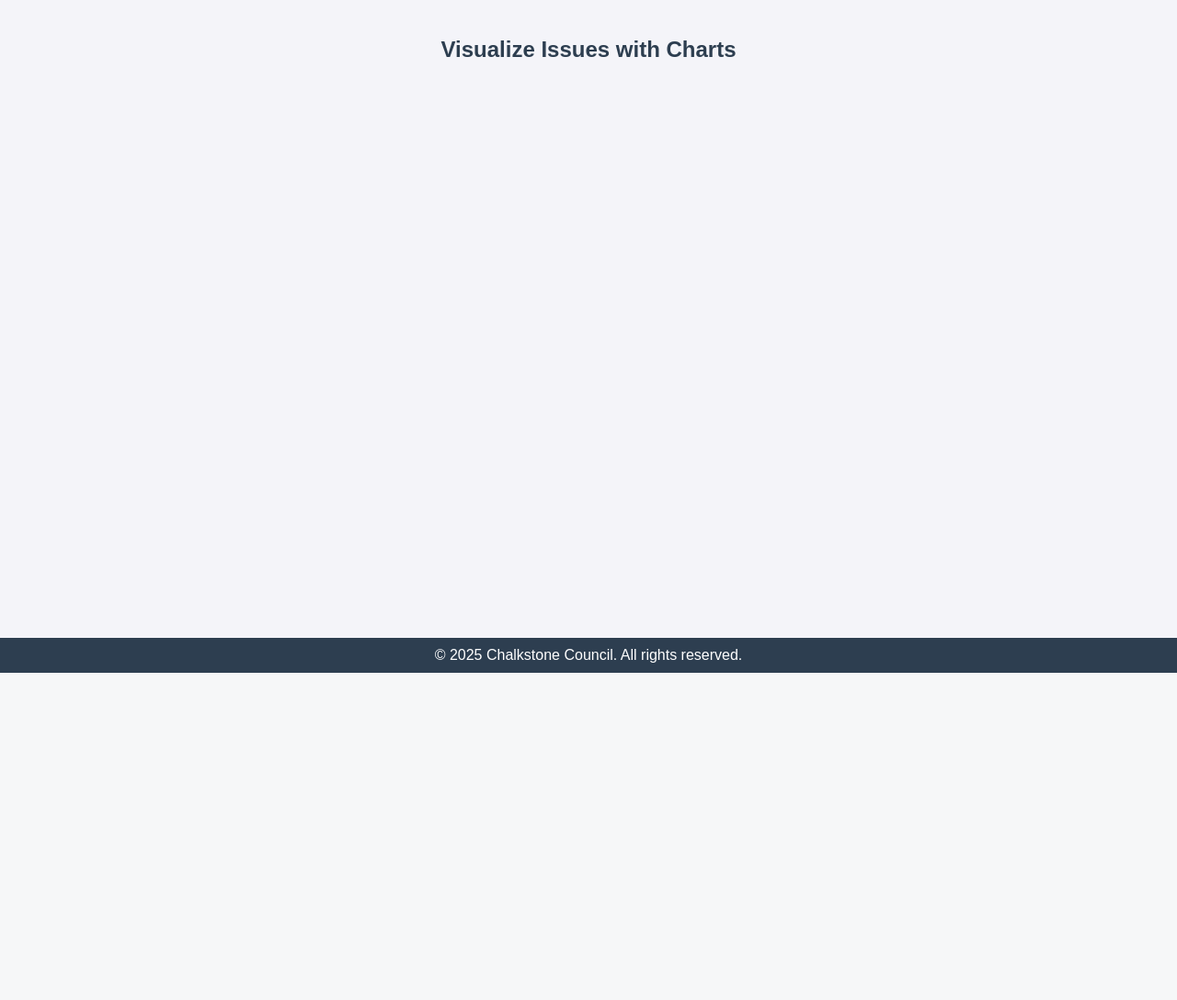
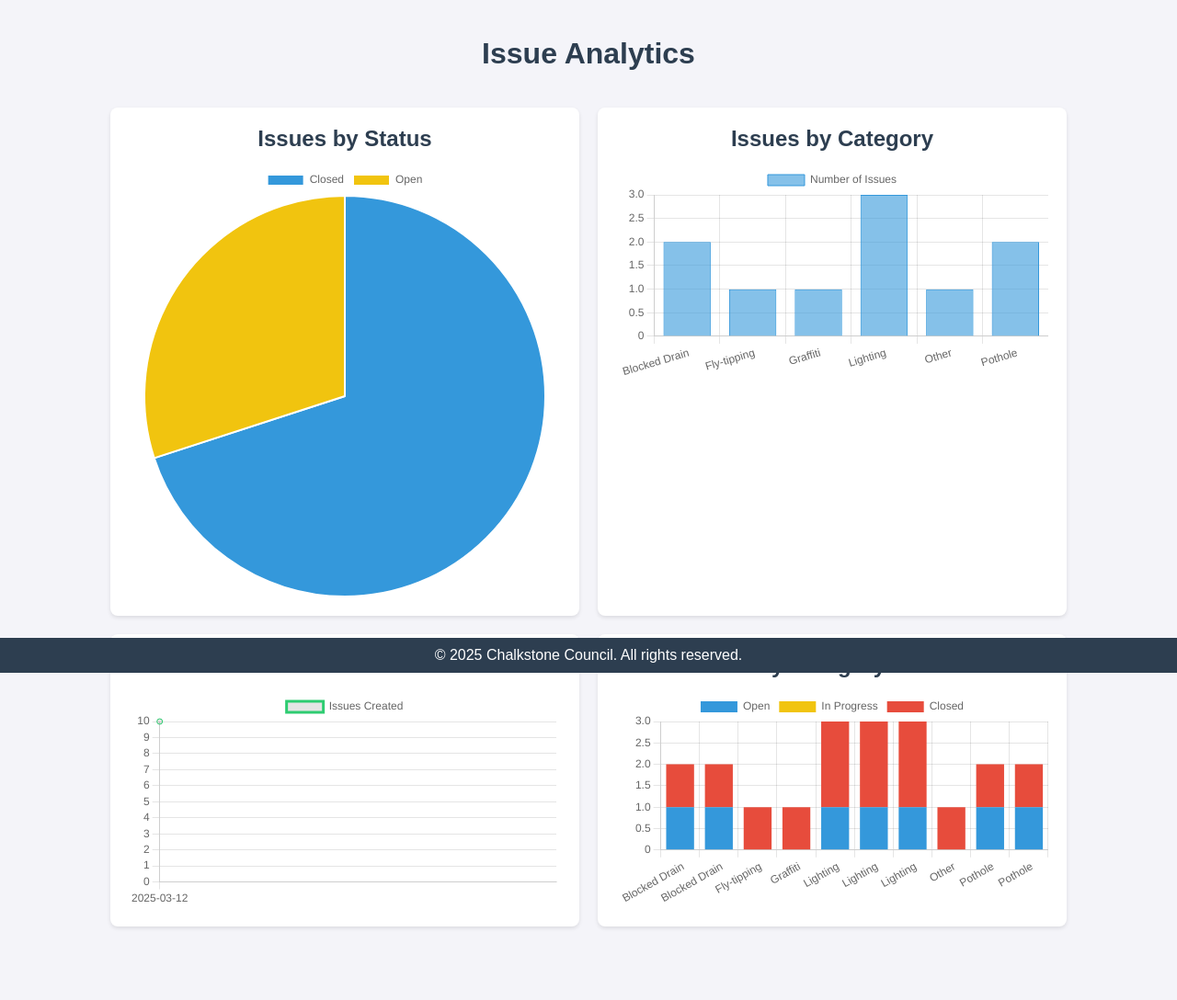
Before and after one commit to ECM3432/Chalkstone-Council, a Django app: page /analytics/charts/ in a window 1280 px wide. Shown: the part 68-1156 px from the top of the page at 92% size. Before the commit the page ends 800 px from the top, so only its background shows below. Run offline with Django 5.2, Linux system fonts and the light colour scheme; data comes from the database, SQL or seed files in the repository; a map, chart or similar area stays blank.

Commit message:
Create templates and styling for analytics

```diff
--- a/analytics/static/analytics/style.css
+++ b/analytics/static/analytics/style.css
@@ -208,3 +208,43 @@
 .issues-table tr:nth-child(even) {
     background-color: #f9f9f9;
 }
+
+/* General styling for the analytics charts page */
+/* Header styling specific to analytics pages */
+.dashboard-header {
+    text-align: center;
+    padding: 30px 20px;
+    color: #2d3e50;
+    background: none;
+}
+
+/* Grid container for charts */
+.charts-grid {
+    display: grid;
+    grid-template-columns: repeat(2, 1fr);
+    grid-gap: 20px;
+    width: 90%;
+    max-width: 1200px;
+    margin: 20px auto;
+    padding: 20px;
+}
+
+/* Each chart section */
+.chart-section {
+    background-color: #fff;
+    border-radius: 8px;
+    padding: 20px;
+    text-align: center;
+    box-shadow: 0 2px 4px rgba(0, 0, 0, 0.1);
+}
+
+.chart-section h2 {
+    margin-bottom: 15px;
+    font-size: 1.5em;
+}
+
+/* Ensure canvases scale responsively */
+.chart-section canvas {
+    max-width: 100%;
+    height: auto;
+}
--- a/analytics/templates/analytics/analytics_charts.html
+++ b/analytics/templates/analytics/analytics_charts.html
@@ -1,36 +1,156 @@
-{% extends "analytics/base.html" %}
+{% extends 'analytics/base.html' %}
 
-{% block title %}Issues Charts - Chalkstone Council{% endblock %}
+{% load static %}
+
+{% block title %}Visualize Issues - Chalkstone Council{% endblock %}
+
+{% block extra_css %}
+<link rel="stylesheet" href="{% static 'analytics/style.css' %}">
+{% endblock %}
 
 {% block content %}
-  <h2>Visualize Issues with Charts</h2>
+<h1>Issue Analytics</h1>
 
-  <canvas id="statusChart" width="400" height="200"></canvas>
+<div class="charts-grid">
+    <!-- Grid 1: Pie Chart: Issues by Status -->
+    <section class="chart-section">
+        <h2>Issues by Status</h2>
+        <canvas id="pieChart"></canvas>
+    </section>
 
-  <!-- Include Chart.js -->
-  <script src="https://cdn.jsdelivr.net/npm/chart.js@3.9.1/dist/chart.min.js"></script>
-  <script>
-    const labels = {{ labels|safe }};
-    const data = {{ data|safe }};
+    <!-- Grid 2: Bar Chart: Issues by Category -->
+    <section class="chart-section">
+        <h2>Issues by Category</h2>
+        <canvas id="barChart"></canvas>
+    </section>
 
-    const ctx = document.getElementById('statusChart').getContext('2d');
-    const chart = new Chart(ctx, {
-        type: 'bar',
+    <!-- Grid 3: Line Chart: Issues Over Time -->
+    <section class="chart-section">
+        <h2>Issues Over Time</h2>
+        <canvas id="lineChart"></canvas>
+    </section>
+
+    <!-- Grid 4: Stacked Bar Chart: Issues by Category & Status -->
+    <section class="chart-section">
+        <h2>Issues by Category & Status</h2>
+        <canvas id="stackedBarChart"></canvas>
+    </section>
+</div>
+
+<!-- Include Chart.js from CDN -->
+<script src="https://cdn.jsdelivr.net/npm/chart.js@3.9.1/dist/chart.min.js"></script>
+<script>
+    // Pie Chart: Issues by Status
+    const pieCtx = document.getElementById('pieChart').getContext('2d');
+    const pieChart = new Chart(pieCtx, {
+        type: 'pie',
         data: {
-            labels: labels,
+            labels: {{ pie_labels|safe }},
             datasets: [{
-                label: '# of Issues',
-                data: data,
-                backgroundColor: 'rgba(54, 162, 235, 0.5)',
+                data: {{ pie_data|safe }},
+                backgroundColor: ['#3498db', '#f1c40f', '#e74c3c']
             }]
         },
         options: {
-            scales: {
-                y: {
-                    beginAtZero: true
+            responsive: true,
+            plugins: {
+                title: {
+                    display: false,
                 }
             }
         }
     });
-  </script>
+
+    // Bar Chart: Issues by Category
+    const barCtx = document.getElementById('barChart').getContext('2d');
+    const barChart = new Chart(barCtx, {
+        type: 'bar',
+        data: {
+            labels: {{ bar_labels|safe }},
+            datasets: [{
+                label: 'Number of Issues',
+                data: {{ bar_data|safe }},
+                backgroundColor: 'rgba(52, 152, 219, 0.6)',
+                borderColor: 'rgba(52, 152, 219, 1)',
+                borderWidth: 1
+            }]
+        },
+        options: {
+            responsive: true,
+            scales: {
+                y: { beginAtZero: true }
+            },
+            plugins: {
+                title: {
+                    display: false,
+                }
+            }
+        }
+    });
+
+    // Line Chart: Issues Over Time
+    const lineCtx = document.getElementById('lineChart').getContext('2d');
+    const lineChart = new Chart(lineCtx, {
+        type: 'line',
+        data: {
+            labels: {{ line_labels|safe }},
+            datasets: [{
+                label: 'Issues Created',
+                data: {{ line_data|safe }},
+                fill: false,
+                borderColor: '#2ecc71',
+                tension: 0.1
+            }]
+        },
+        options: {
+            responsive: true,
+            scales: {
+                y: { beginAtZero: true }
+            },
+            plugins: {
+                title: {
+                    display: false,
+                }
+            }
+        }
+    });
+
+    // Stacked Bar Chart: Issues by Category & Status
+    const stackedCtx = document.getElementById('stackedBarChart').getContext('2d');
+    const stackedChart = new Chart(stackedCtx, {
+        type: 'bar',
+        data: {
+            labels: {{ stacked_labels|safe }},
+            datasets: [
+                {
+                    label: 'Open',
+                    data: {{ stacked_open|safe }},
+                    backgroundColor: '#3498db'
+                },
+                {
+                    label: 'In Progress',
+                    data: {{ stacked_in_progress|safe }},
+                    backgroundColor: '#f1c40f'
+                },
+                {
+                    label: 'Closed',
+                    data: {{ stacked_closed|safe }},
+                    backgroundColor: '#e74c3c'
+                }
+            ]
+        },
+        options: {
+            responsive: true,
+            scales: {
+                x: { stacked: true },
+                y: { stacked: true, beginAtZero: true }
+            },
+            plugins: {
+                title: {
+                    display: false,
+                }
+            }
+        }
+    });
+</script>
 {% endblock %}
--- a/analytics/templates/analytics/index.html
+++ b/analytics/templates/analytics/index.html
@@ -74,7 +74,7 @@
             <li><a href="{% url 'analytics_stats' %}" class="button">Issues Overview by Status</a></li>
             <li><a href="{% url 'analytics_filter' %}" class="button">Filter and Query Issues</a></li>
             <li><a href="{% url 'analytics_issues' %}" class="button">Closed Issues Analysis</a></li>
-            <li><a href="{% url 'analytics_charts' %}" class="button">Visualize Issues with Charts</a></li>
+            <li><a href="{% url 'analytics_charts' %}" class="button">Visualise Issues with Charts</a></li>
         </ul>
     </section>
 </main>
```
